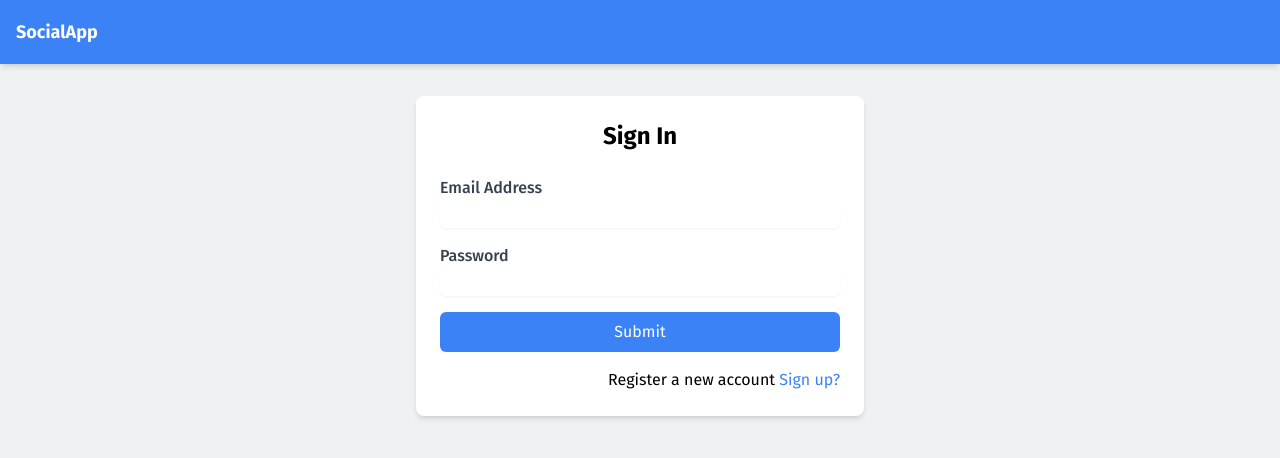
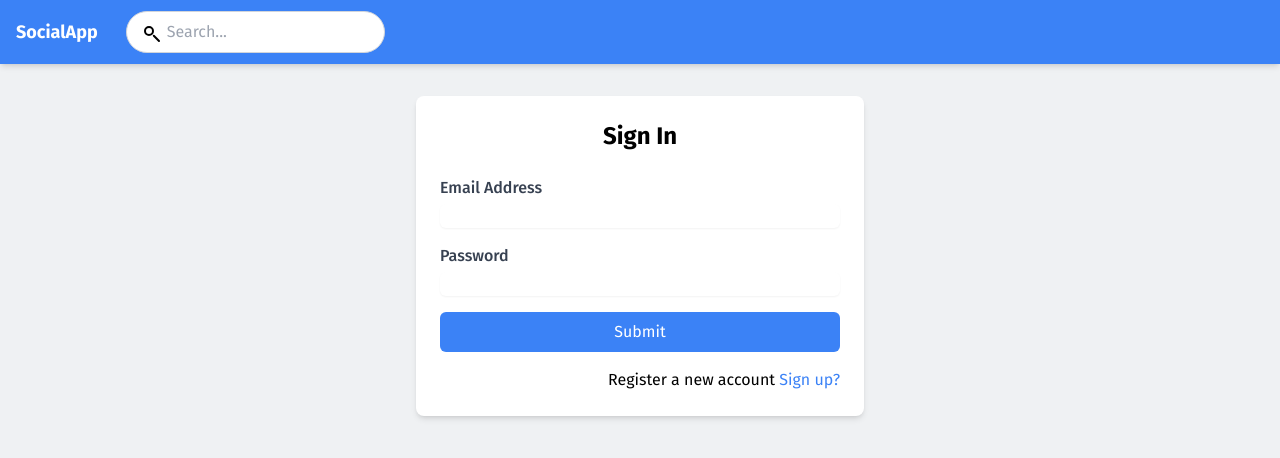
Before and after one commit to vutoan1245/social-media-app, a React (Create React App) app in the folder front-end/: page /sign-in in a window 1280 px wide. Shown: the top 458 px of the page. Built offline with nearby package versions, Linux system fonts and the light colour scheme; no server answers.

Commit message:
refactor: Add search functionality to NavBar component

```diff
--- a/front-end/src/App.js
+++ b/front-end/src/App.js
@@ -10,6 +10,7 @@ import HomePage from "pages/HomePage";
 import SignInPage from "pages/SigninPage";
 import SignUpPage from "pages/SignupPage";
 import ProfilePage from "pages/ProfilePage";
+import SearchPage from "pages/SearchPage";
 
 function App() {
   const isAuth = Boolean(useSelector((state) => state.token));
@@ -36,6 +37,10 @@ function App() {
             path="/profile/:userId"
             element={<PrivateRoute element={<ProfilePage />} />}
           />
+          <Route
+            path="search"
+            element={<PrivateRoute element={<SearchPage />} />}
+          />
         </Routes>
       </div>
     </Router>
--- /dev/null
+++ b/front-end/src/api/searchApi.js
@@ -0,0 +1,12 @@
+import axios from "axios";
+
+const API_BASE_URL = process.env.REACT_APP_API_BASE_URL;
+
+export const search = async (query, token) => {
+  const response = await axios.get(`${API_BASE_URL}/api/search`, {
+    params: { query },
+    headers: { Authorization: `Bearer ${token}` },
+  });
+
+  return response.data;
+};
--- /dev/null
+++ b/front-end/src/assets/icons/SearchIcon.js
@@ -0,0 +1,20 @@
+const SearchIcon = () => {
+  return (
+    <svg
+      xmlns="http://www.w3.org/2000/svg"
+      className="h-6 w-6"
+      fill="none"
+      viewBox="0 0 24 24"
+      stroke="currentColor"
+    >
+      <path
+        strokeLinecap="round"
+        strokeLinejoin="round"
+        strokeWidth="2"
+        d="M21 21l-5.2-5.2M15 11a4 4 0 11-8 0 4 4 0 018 0z"
+      />
+    </svg>
+  );
+};
+
+export default SearchIcon;
--- a/front-end/src/assets/icons/index.js
+++ b/front-end/src/assets/icons/index.js
@@ -6,6 +6,7 @@ import ImageIcon from "./ImageIcon";
 import LikeIcon from "./LikeIcon";
 import LogoutIcon from "./LogoutIcon";
 import ProfileIcon from "./ProfileIcon";
+import SearchIcon from "./SearchIcon";
 import ShareIcon from "./ShareIcon";
 import SpinnerIcon from "./SpinnerIcon";
 
@@ -18,6 +19,7 @@ export {
   LikeIcon,
   LogoutIcon,
   ProfileIcon,
+  SearchIcon,
   ShareIcon,
   SpinnerIcon,
 };
--- a/front-end/src/components/NavBar.js
+++ b/front-end/src/components/NavBar.js
@@ -2,6 +2,7 @@ import React, { useState, useEffect, useRef } from "react";
 import { useDispatch, useSelector } from "react-redux";
 import { useNavigate } from "react-router-dom";
 import { setLogout } from "../state/state";
+import SearchForm from "./SearchForm";
 import profileHolder from "../assets/Profile-Photo-Place-Holder.png"; // Placeholder image
 
 const NavBar = () => {
@@ -43,13 +44,16 @@ const NavBar = () => {
   return (
     <nav className="bg-blue-500 fixed w-full z-10 top-0 shadow-md">
       <div className="container mx-auto px-4 flex items-center justify-between h-16">
-        <div
-          className="text-white text-lg font-bold cursor-pointer"
-          onClick={() => navigate("/home")}
-        >
-          SocialApp
+        <div className="flex gap-7 cursor-pointer">
+          <p
+            className="m-auto font-bold text-lg text-white"
+            onClick={() => navigate("/home")}
+          >
+            SocialApp
+          </p>
+          <SearchForm />
         </div>
-        <div className="relative flex items-center space-x-4">
+        <div className="flex items-center space-x-4">
           {isAuth && (
             <div className="relative" ref={dropdownRef}>
               <button
--- /dev/null
+++ b/front-end/src/components/SearchForm.js
@@ -0,0 +1,40 @@
+import React, { useState } from "react";
+import { useNavigate, useSearchParams } from "react-router-dom";
+import { SearchIcon } from "assets/icons";
+
+const useQuery = () => {
+  const [searchParams] = useSearchParams();
+  return new URLSearchParams(searchParams);
+};
+
+const SearchForm = () => {
+  const query = useQuery().get("query");
+  const [searchQuery, setSearchQuery] = useState(query || "");
+  const navigate = useNavigate();
+
+  const handleSearch = (e) => {
+    e.preventDefault();
+    if (searchQuery.trim()) {
+      navigate(`/search?query=${searchQuery}`);
+    }
+  };
+
+  return (
+    <form onSubmit={handleSearch} className="flex items-center">
+      <div className="relative w-full">
+        <div className="absolute inset-y-0 left-0 pl-3 flex items-center pointer-events-none">
+          <SearchIcon />
+        </div>
+        <input
+          type="text"
+          value={searchQuery}
+          onChange={(e) => setSearchQuery(e.target.value)}
+          placeholder="Search..."
+          className="block w-full pl-10 pr-3 py-2 border border-gray-300 rounded-full focus:outline-none focus:ring-2 focus:ring-blue-500"
+        />
+      </div>
+    </form>
+  );
+};
+
+export default SearchForm;
--- a/front-end/src/output.css
+++ b/front-end/src/output.css
@@ -579,6 +579,10 @@ video {
   }
 }
 
+.pointer-events-none {
+  pointer-events: none;
+}
+
 .fixed {
   position: fixed;
 }
@@ -593,6 +597,11 @@ video {
 
 .inset-0 {
   inset: 0px;
+}
+
+.inset-y-0 {
+  top: 0px;
+  bottom: 0px;
 }
 
 .left-0 {
@@ -625,6 +634,10 @@ video {
 
 .m-1 {
   margin: 0.25rem;
+}
+
+.m-auto {
+  margin: auto;
 }
 
 .mx-auto {
@@ -741,6 +754,10 @@ video {
   height: 2rem;
 }
 
+.h-10 {
+  height: 2.5rem;
+}
+
 .w-12 {
   width: 3rem;
 }
@@ -781,12 +798,20 @@ video {
   width: 12rem;
 }
 
+.w-10 {
+  width: 2.5rem;
+}
+
 .max-w-md {
   max-width: 28rem;
 }
 
 .max-w-sm {
   max-width: 24rem;
+}
+
+.flex-grow {
+  flex-grow: 1;
 }
 
 .transform {
@@ -809,6 +834,10 @@ video {
 
 .grid-cols-1 {
   grid-template-columns: repeat(1, minmax(0, 1fr));
+}
+
+.flex-row {
+  flex-direction: row;
 }
 
 .flex-col {
@@ -843,6 +872,14 @@ video {
   gap: 1.5rem;
 }
 
+.gap-7 {
+  gap: 1.75rem;
+}
+
+.gap-4 {
+  gap: 1rem;
+}
+
 .space-x-4 > :not([hidden]) ~ :not([hidden]) {
   --tw-space-x-reverse: 0;
   margin-right: calc(1rem * var(--tw-space-x-reverse));
@@ -875,6 +912,16 @@ video {
   border-radius: 0.375rem;
 }
 
+.rounded-l {
+  border-top-left-radius: 0.25rem;
+  border-bottom-left-radius: 0.25rem;
+}
+
+.rounded-r {
+  border-top-right-radius: 0.25rem;
+  border-bottom-right-radius: 0.25rem;
+}
+
 .border {
   border-width: 1px;
 }
@@ -896,6 +943,16 @@ video {
 .border-gray-200 {
   --tw-border-opacity: 1;
   border-color: rgb(229 231 235 / var(--tw-border-opacity));
+}
+
+.border-gray-600 {
+  --tw-border-opacity: 1;
+  border-color: rgb(75 85 99 / var(--tw-border-opacity));
+}
+
+.border-gray-400 {
+  --tw-border-opacity: 1;
+  border-color: rgb(156 163 175 / var(--tw-border-opacity));
 }
 
 .bg-blue-500 {
@@ -952,6 +1009,14 @@ video {
   padding: 1.5rem;
 }
 
+.p-5 {
+  padding: 1.25rem;
+}
+
+.p-10 {
+  padding: 2.5rem;
+}
+
 .px-4 {
   padding-left: 1rem;
   padding-right: 1rem;
@@ -972,8 +1037,29 @@ video {
   padding-bottom: 0.25rem;
 }
 
+.py-4 {
+  padding-top: 1rem;
+  padding-bottom: 1rem;
+}
+
 .pt-20 {
   padding-top: 5rem;
+}
+
+.pl-10 {
+  padding-left: 2.5rem;
+}
+
+.pl-3 {
+  padding-left: 0.75rem;
+}
+
+.pr-3 {
+  padding-right: 0.75rem;
+}
+
+.pt-4 {
+  padding-top: 1rem;
 }
 
 .text-left {
@@ -1019,6 +1105,10 @@ video {
 
 .font-semibold {
   font-weight: 600;
+}
+
+.font-medium {
+  font-weight: 500;
 }
 
 .text-blue-500 {
--- /dev/null
+++ b/front-end/src/pages/SearchPage.js
@@ -0,0 +1,95 @@
+import React, { useState, useEffect } from "react";
+import { useNavigate, useSearchParams } from "react-router-dom";
+import { useSelector } from "react-redux";
+import { formatDistanceToNow } from "date-fns";
+import profileHolder from "assets/Profile-Photo-Place-Holder.png";
+import { search } from "api/searchApi";
+import NavBar from "components/NavBar";
+import Post from "components/Post";
+
+const calculateTimeDifference = (timestamp) => {
+  return formatDistanceToNow(new Date(timestamp), { addSuffix: true });
+};
+
+const useQuery = () => {
+  const [searchParams] = useSearchParams();
+  return new URLSearchParams(searchParams);
+};
+
+const SearchPage = () => {
+  const query = useQuery().get("query");
+  const [results, setResults] = useState({ posts: [], users: [] });
+  const token = useSelector((state) => state.token);
+  const navigate = useNavigate();
+
+  useEffect(() => {
+    if (query) {
+      const fetchResults = async () => {
+        try {
+          const res = await search(query, token);
+          console.log(res);
+          setResults(res);
+        } catch (error) {
+          console.error("Error searching:", error);
+        }
+      };
+      fetchResults();
+    }
+  }, [query, token]);
+
+  return (
+    <>
+      <NavBar />
+      <div className="mt-20 h-full">
+        <div className="flex flex-col gap-4 bg-white md:w-3/4 md:mx-auto lg:w-1/2 lg:mx-auto">
+          <div className="text-lg border-b border-gray-400 p-4">
+            <h2>Search Results for "{query}"</h2>
+            <h3 className="text-lg font-semibold">People</h3>
+            {results.users.length > 0 ? (
+              results.users.map((user) => (
+                <div
+                  key={user.id}
+                  className="p-2 flex items-center"
+                  role="button"
+                  onClick={() => navigate(`/profile/${user.id}`)}
+                >
+                  <img
+                    src={
+                      user.picturePath
+                        ? `${process.env.REACT_APP_API_BASE_URL}/assets/${user.picturePath}`
+                        : profileHolder
+                    }
+                    role="button"
+                    alt="Profile"
+                    className="w-12 h-12 rounded-full mr-2"
+                  />
+                  <div>
+                    <p className="text-md font-medium" role="button">
+                      {user.firstName} {user.lastName}
+                    </p>
+                    <p className="text-xs text-gray-500">{`Joined ${calculateTimeDifference(
+                      user.createdAt
+                    )}`}</p>
+                  </div>
+                </div>
+              ))
+            ) : (
+              <p className="text-sm text-gray-500">No users found</p>
+            )}
+          </div>
+
+          <div className="mt-4">
+            <h3 className="text-lg font-semibold px-4">Posts</h3>
+            {results.posts.length > 0 ? (
+              results.posts.map((post) => <Post key={post.id} post={post} />)
+            ) : (
+              <p className="text-sm text-gray-500">No posts found</p>
+            )}
+          </div>
+        </div>
+      </div>
+    </>
+  );
+};
+
+export default SearchPage;
```
